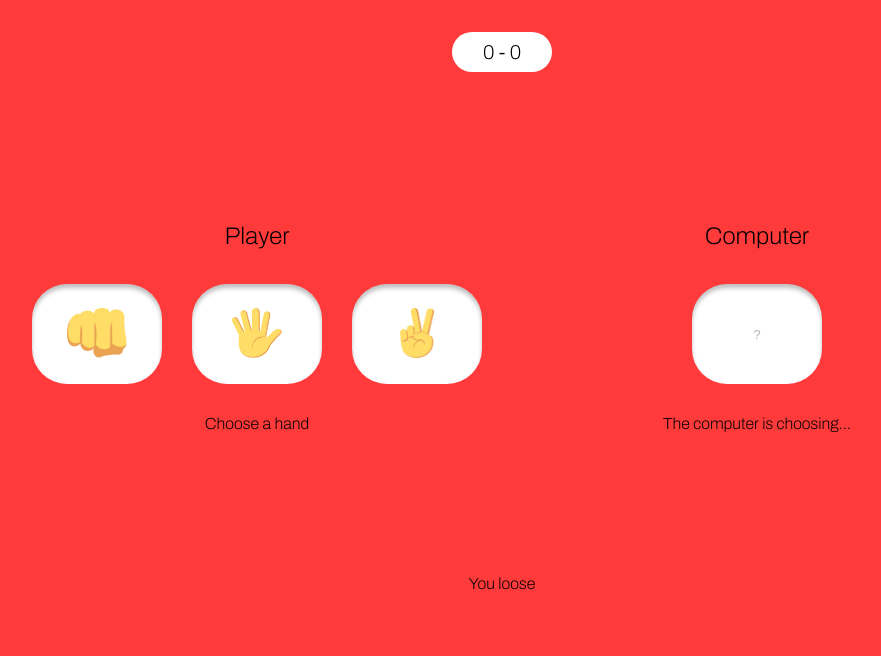
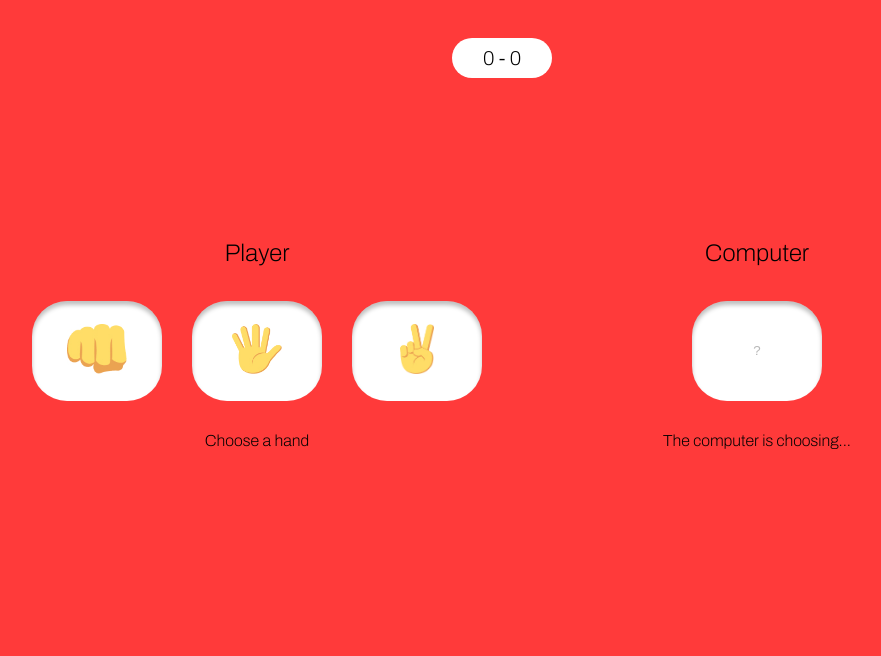
Before and after one commit to Haveadream1/Rock-paper-scissors, a plain HTML site: page index.html in a window 1280 px wide. Shown: the part 144-800 px from the top of the page, without its empty margins (138-1019 px from the left). Drawn offline with Linux system fonts and the light colour scheme.

Commit message:
Remove: footer text

```diff
--- a/index.html
+++ b/index.html
@@ -45,7 +45,7 @@
     </main>
 
     <footer>
-        <p class="result">You loose</p>
+        <p class="result"></p>
     </footer>
 </body>
 </html>
```
